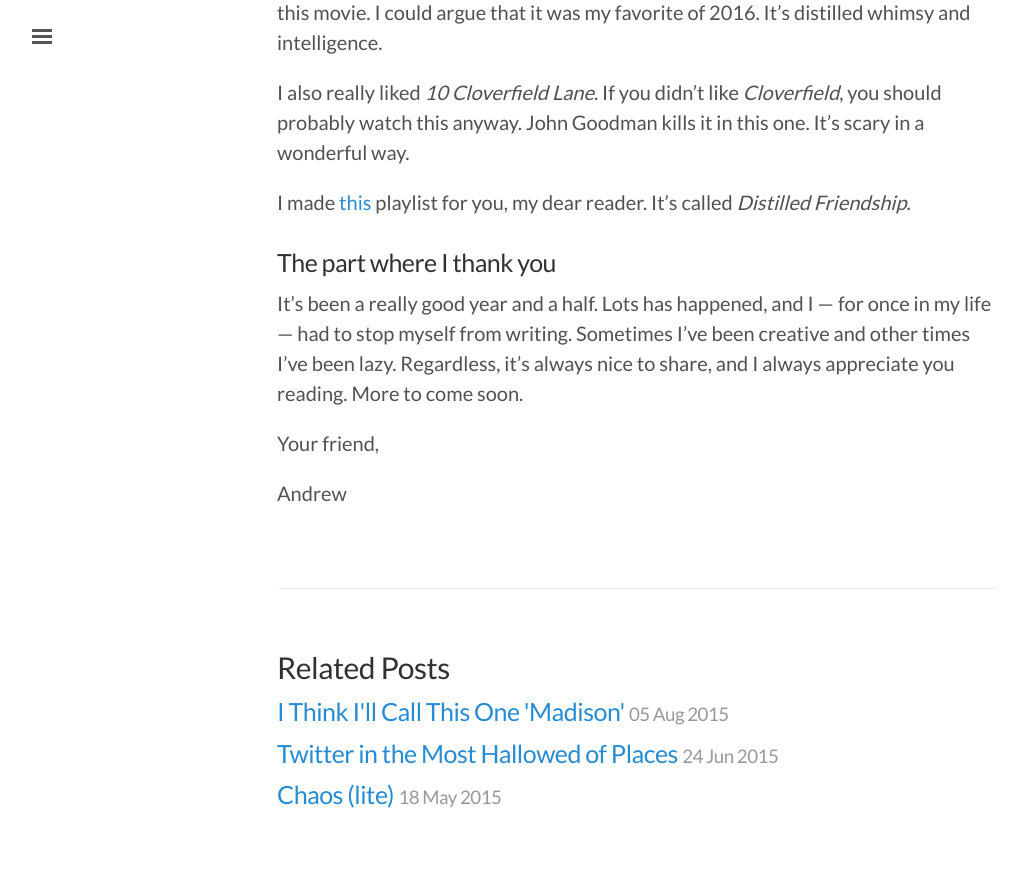
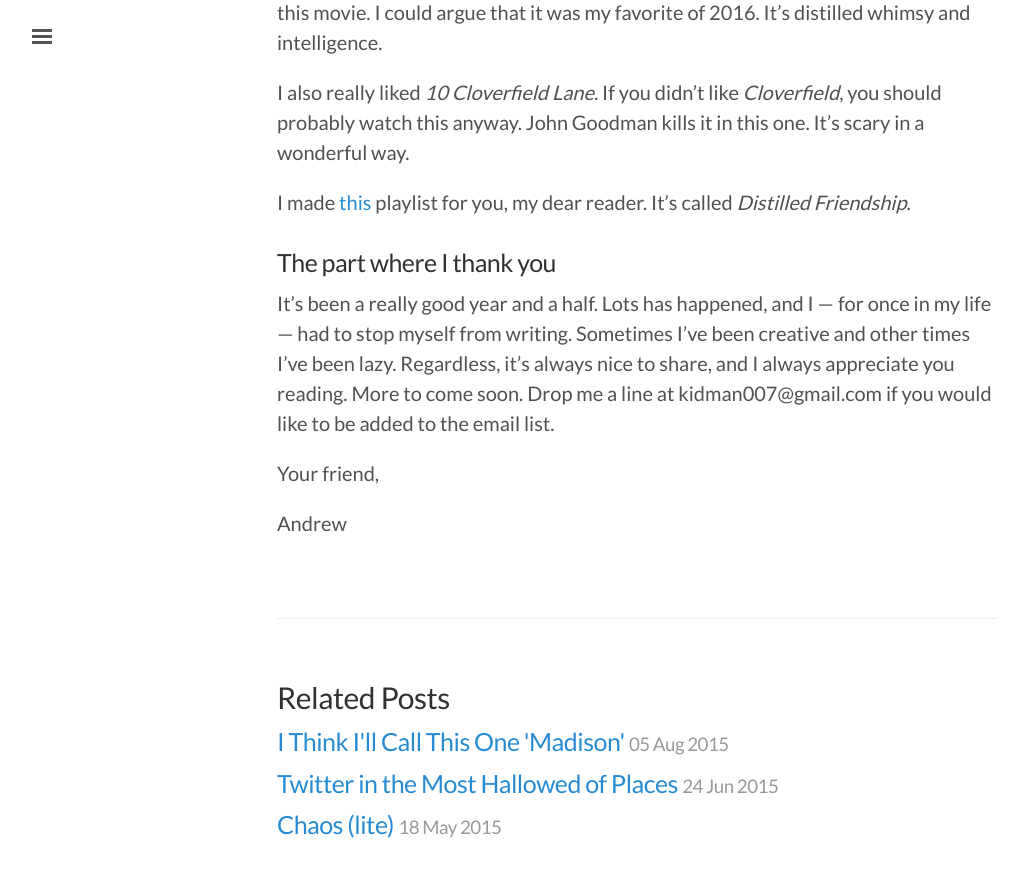
Before and after one commit to akraemer007/andrewkraemer.party, a Jekyll site: the page built from _posts/2017-03-15-i-dont-know-what-to-write.md, in a window 1280 px wide and 900 px high, scrolled down 2462 px. Shown: the top 877 px of the window, without its empty margins (3-1031 px from the left). Built offline with Jekyll 4.4.1, drawn with Linux system fonts in a browser that asks for light colours.

Commit message:
added email line

```diff
--- a/_posts/2017-03-15-i-dont-know-what-to-write.md
+++ b/_posts/2017-03-15-i-dont-know-what-to-write.md
@@ -50,7 +50,7 @@ I also really liked *10 Cloverfield Lane*. If you didn’t like *Cloverfield*, y
 I made [this](https://open.spotify.com/user/kidman007/playlist/2ZqNeGaS08ga03TmmrEVjn) playlist for you, my dear reader. It’s called *Distilled Friendship*.
 
 ### The part where I thank you
-It’s been a really good year and a half. Lots has happened, and I — for once in my life — had to stop myself from writing. Sometimes I’ve been creative and other times I’ve been lazy. Regardless, it’s always nice to share, and I always appreciate you reading. More to come soon.
+It’s been a really good year and a half. Lots has happened, and I — for once in my life — had to stop myself from writing. Sometimes I’ve been creative and other times I’ve been lazy. Regardless, it’s always nice to share, and I always appreciate you reading. More to come soon. Drop me a line at kidman007@gmail.com if you would like to be added to the email list.
 
 Your friend,
 
```
